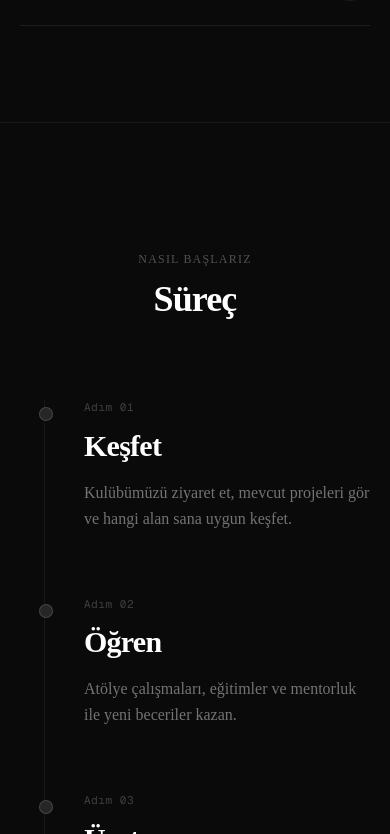
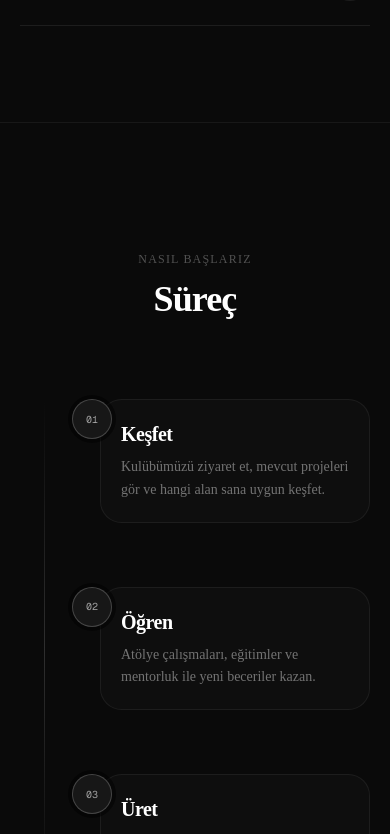
Before and after one commit to Merkutech/merkutech.github.io, a Next.js app: page / in a window 390 px wide. Shown: the part 6570-7404 px from the top of the page. Built offline with nearby package versions, Linux system fonts and the light colour scheme.

Commit message:
feat: update ProcessSection layout and styling for improved visual flow

```diff
--- a/app/page.tsx
+++ b/app/page.tsx
@@ -396,7 +396,7 @@ function MaskCard({ project, index }: { project: typeof projects[0]; index: numb
   );
 }
 
-/* Süreç — dikey timeline */
+/* Süreç — bağlantılı yol (path/steps) */
 function ProcessSection() {
   const ref = useRef(null);
   const isInView = useInView(ref, { once: true, margin: "-80px" });
@@ -420,8 +420,8 @@ function ProcessSection() {
   ];
 
   return (
-    <section ref={ref} className="relative py-32 md:py-40 border-t border-white/[0.06]">
-      <div className="max-w-4xl mx-auto px-5 sm:px-8">
+    <section ref={ref} className="relative py-32 md:py-40 border-t border-white/[0.06] overflow-hidden">
+      <div className="max-w-6xl mx-auto px-5 sm:px-8">
         <div className="text-center mb-20">
           <BlurFade>
             <p className="text-xs uppercase tracking-widest text-neutral-600 mb-3">Nasıl Başlarız</p>
@@ -431,48 +431,97 @@ function ProcessSection() {
           </BlurFade>
         </div>
 
-        {/* Timeline */}
-        <div className="relative">
-          {/* Dikey çizgi */}
+        {/* Desktop: Yatay Path */}
+        <div className="hidden md:block relative h-[420px]">
+          {/* Yatal bağlantı çizgisi */}
           <motion.div
-            className="absolute left-6 md:left-8 top-0 bottom-0 w-px bg-white/[0.06]"
+            className="absolute top-1/2 left-[10%] right-[10%] h-px bg-gradient-to-r from-transparent via-white/15 to-transparent"
+            initial={{ scaleX: 0 }}
+            animate={isInView ? { scaleX: 1 } : {}}
+            transition={{ duration: 1.2, ease: easeOut, delay: 0.2 }}
+            style={{ originX: 0 }}
+          />
+
+          <div className="flex justify-between items-center h-full px-[10%]">
+            {steps.map((step, i) => {
+              const isBottom = i === 1;
+              return (
+                <div key={step.num} className="relative flex-1 flex flex-col items-center h-full">
+                  {/* Node dairesi */}
+                  <motion.div
+                    className="absolute top-1/2 -translate-y-1/2 z-10"
+                    initial={{ scale: 0, opacity: 0 }}
+                    animate={isInView ? { scale: 1, opacity: 1 } : {}}
+                    transition={{ duration: 0.5, delay: i * 0.25 + 0.5, ease: easeOut }}
+                  >
+                    <div className="relative flex items-center justify-center w-12 h-12 rounded-full bg-neutral-900 border border-white/20 shadow-[0_0_0_4px_rgba(0,0,0,0.5)]">
+                      <span className="text-xs font-mono text-neutral-400">{step.num}</span>
+                      <motion.div
+                        className="absolute inset-0 rounded-full border border-white/10"
+                        animate={{ scale: [1, 1.4, 1], opacity: [0.5, 0, 0.5] }}
+                        transition={{ duration: 2.5, repeat: Infinity, delay: i * 0.4 }}
+                      />
+                    </div>
+                  </motion.div>
+
+                  {/* Kart */}
+                  <motion.div
+                    className={`absolute w-72 ${isBottom ? 'top-1/2 mt-10' : 'bottom-1/2 mb-10'}`}
+                    initial={{ opacity: 0, y: isBottom ? 30 : -30 }}
+                    animate={isInView ? { opacity: 1, y: 0 } : {}}
+                    transition={{ duration: 0.6, delay: i * 0.25 + 0.6, ease: easeOut }}
+                  >
+                    <div className="group relative p-6 rounded-2xl border border-white/[0.06] bg-white/[0.02] backdrop-blur-sm hover:border-white/[0.12] hover:bg-white/[0.04] transition-all duration-500 text-center">
+                      <div className={`absolute left-1/2 -translate-x-1/2 w-px h-6 bg-white/10 ${isBottom ? '-top-6' : '-bottom-6'}`} />
+                      <h3 className="text-2xl font-bold text-white mb-3 tracking-tight">{step.title}</h3>
+                      <p className="text-sm text-neutral-500 leading-relaxed">{step.desc}</p>
+                    </div>
+                  </motion.div>
+                </div>
+              );
+            })}
+          </div>
+        </div>
+
+        {/* Mobile: Dikey Path */}
+        <div className="md:hidden relative pl-12">
+          {/* Dikey bağlantı çizgisi */}
+          <motion.div
+            className="absolute left-6 top-0 bottom-0 w-px bg-gradient-to-b from-transparent via-white/15 to-transparent"
             initial={{ scaleY: 0 }}
             animate={isInView ? { scaleY: 1 } : {}}
-            transition={{ duration: 1.2, ease: easeOut }}
+            transition={{ duration: 1.2, ease: easeOut, delay: 0.2 }}
             style={{ originY: 0 }}
           />
 
-          <div className="space-y-16 md:space-y-24">
+          <div className="space-y-16">
             {steps.map((step, i) => (
               <motion.div
                 key={step.num}
-                initial={{ opacity: 0, x: -30 }}
+                className="relative"
+                initial={{ opacity: 0, x: -20 }}
                 animate={isInView ? { opacity: 1, x: 0 } : {}}
-                transition={{ duration: 0.6, delay: i * 0.25 + 0.3, ease: easeOut }}
-                className="relative pl-16 md:pl-24"
+                transition={{ duration: 0.6, delay: i * 0.25 + 0.4, ease: easeOut }}
               >
-                {/* Nokta */}
+                {/* Node */}
                 <motion.div
-                  className="absolute left-[19px] md:left-[27px] top-2 w-3.5 h-3.5 rounded-full bg-neutral-800 border border-white/[0.15]"
+                  className="absolute left-6 -translate-x-1/2 top-0 z-10"
                   initial={{ scale: 0 }}
                   animate={isInView ? { scale: 1 } : {}}
-                  transition={{ duration: 0.4, delay: i * 0.25 + 0.5, ease: easeOut }}
-                />
+                  transition={{ duration: 0.4, delay: i * 0.25 + 0.6, ease: easeOut }}
+                >
+                  <div className="relative flex items-center justify-center w-10 h-10 rounded-full bg-neutral-900 border border-white/20 shadow-[0_0_0_4px_rgba(0,0,0,0.5)]">
+                    <span className="text-[10px] font-mono text-neutral-400">{step.num}</span>
+                  </div>
+                </motion.div>
 
-                {/* Numara */}
-                <span className="text-[11px] font-mono text-neutral-700 tracking-wider mb-3 block">
-                  Adım {step.num}
-                </span>
-
-                {/* Başlık */}
-                <h3 className="text-3xl md:text-4xl font-bold text-white mb-4 tracking-tight">
-                  {step.title}
-                </h3>
-
-                {/* Açıklama */}
-                <p className="text-base md:text-lg text-neutral-500 max-w-lg leading-relaxed">
-                  {step.desc}
-                </p>
+                {/* Kart */}
+                <div className="pl-8">
+                  <div className="group p-5 rounded-2xl border border-white/[0.06] bg-white/[0.02] hover:border-white/[0.12] hover:bg-white/[0.04] transition-all duration-500">
+                    <h3 className="text-xl font-bold text-white mb-2 tracking-tight">{step.title}</h3>
+                    <p className="text-sm text-neutral-500 leading-relaxed">{step.desc}</p>
+                  </div>
+                </div>
               </motion.div>
             ))}
           </div>
```
